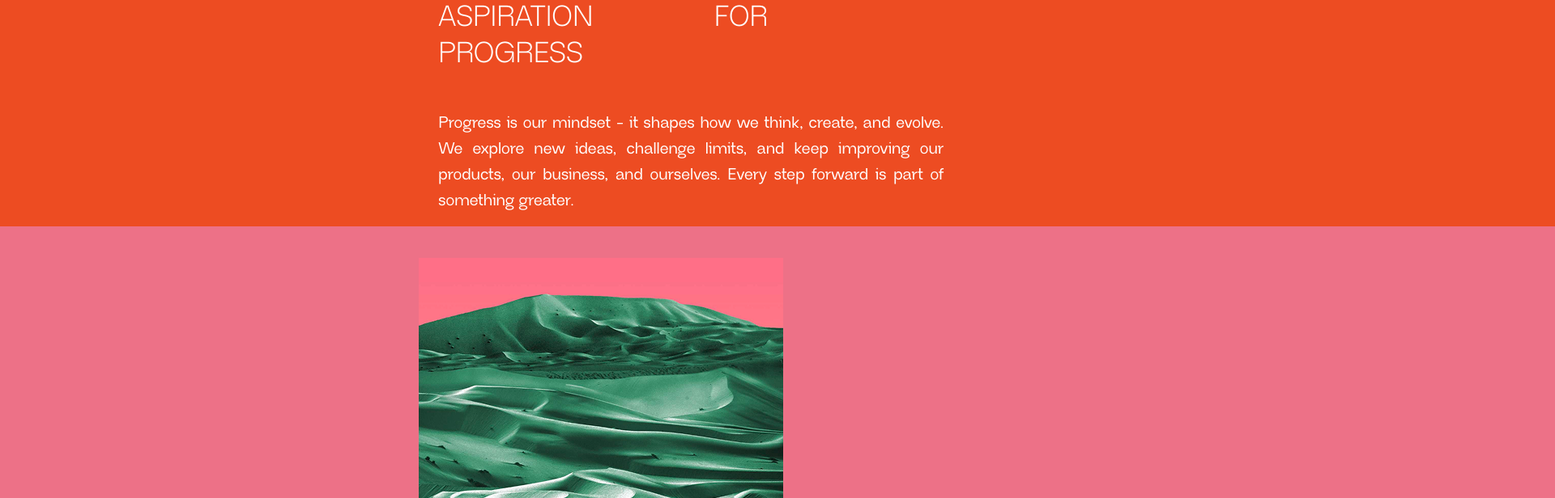
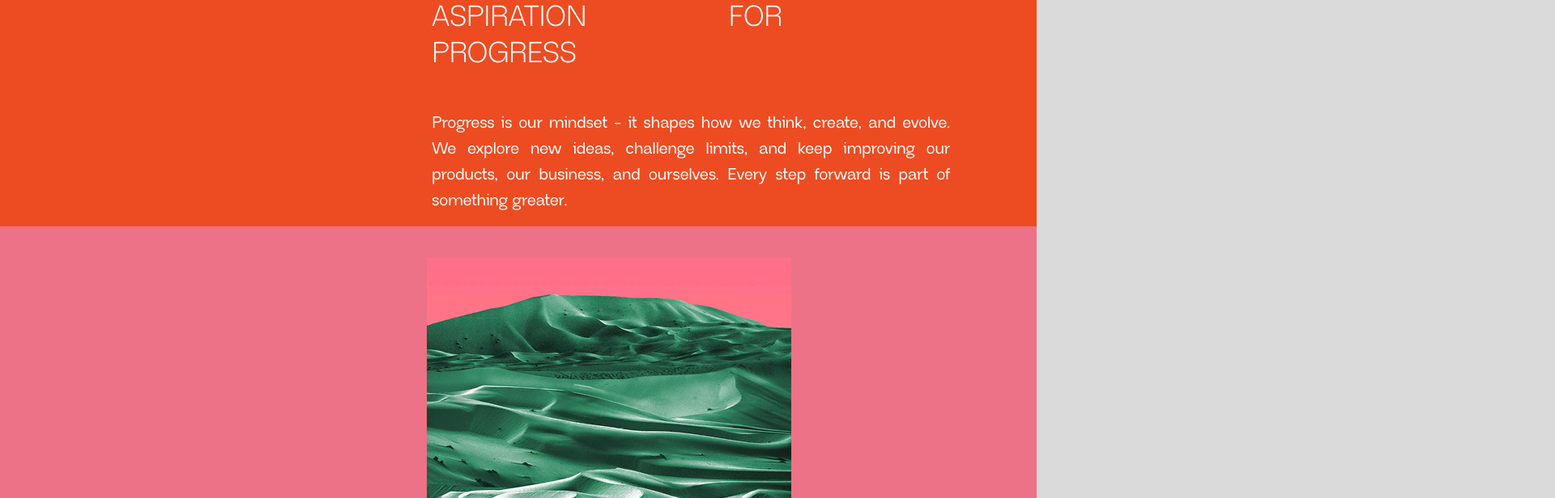
Before and after one commit to burneroff/cocao, a Next.js app: page / in a window 1280 px wide. Shown: the part 6120-6736 px from the top of the page at 81% size, 1920 px wide, since content can reach past the window. Built offline with nearby package versions, Linux system fonts and the light colour scheme.

Commit message:
something ready for deploy

```diff
--- a/app/components/BurgerMenu.tsx
+++ b/app/components/BurgerMenu.tsx
@@ -75,7 +75,7 @@ export default function BurgerMenu({ scrollToSection }: BurgerMenuProps) {
                 onClick={() => handleNavClick(section.id)}
                 className="group relative text-left overflow-hidden" // добавил overflow-hidden, чтобы фон не выходил
               >
-                <span className="relative z-10 text-[56px] md:text-[72px] font-bold uppercase tracking-tight text-[#9F9B96] opacity-80 group-hover:opacity-100 transition-all duration-500 group-hover:text-white">
+                <span className="relative z-10 text-[56px] md:text-[72px] font-bold uppercase tracking-tight text-[#9F9B96] group-hover:opacity-100 transition-all duration-500 group-hover:text-white">
                   {section.label}
                 </span>
                 <span className="absolute left-0 bottom-0 w-full h-1/2 bg-[#0100F4] origin-left scale-x-0 transition-transform duration-500 ease-out group-hover:scale-x-100"></span>
--- a/app/components/NavigationSection.tsx
+++ b/app/components/NavigationSection.tsx
@@ -202,7 +202,11 @@ export default function NavigationSection() {
       )}
 
       {/* Right Content - адаптивная ширина для мобилок и десктопа */}
-      <div className={`flex-1 ${isMobile ? "w-full" : "-ml-[33.333333%]"}`}>
+      <div
+        className={`flex-1 ${
+          isMobile ? "w-full" : "-ml-[33.333333%]"
+        }  overflow-hidden`}
+      >
         {sections.map((section) => {
           const SectionComponent = section.component;
           const sectionData = sections.find((s) => s.id === section.id);
--- a/app/components/sections/Contacts.tsx
+++ b/app/components/sections/Contacts.tsx
@@ -25,7 +25,7 @@ export default function Contacts() {
   };
 
   return (
-    <section className="relative w-full sm:min-h-screen flex justify-center px-4 sm:px-16 lg:px-16 py-16">
+    <section className="relative w-full sm:min-h-[60vh] flex justify-center px-4 sm:px-16 md:px-32 2xl:px-62 py-16">
       <div className="w-full max-w-[910px] flex flex-col justify-center">
         {/* EMAIL */}
         <div className="flex flex-col mb-10">
--- a/app/components/sections/Team.tsx
+++ b/app/components/sections/Team.tsx
@@ -62,9 +62,9 @@ const testimonials = [
 ];
 export default function Team() {
   return (
-    <section className="relative w-full overflow-x-hidden px-4 md:px-8 lg:px-16 py-8 md:py-12 lg:py-16">
+    <section className="relative w-ful overflow-x-hidden px-4 md:px-8 lg:px-16 py-8 md:py-12 lg:py-16">
       {/* FRAME + CROSSES BLOCK */}
-      <div className="relative mt-12 md:mt-24 lg:mt-[180px] mb-16 md:mb-32 lg:mb-[300px] flex justify-end">
+      <div className="relative mt-24 mb-24 md:mt-24 md:mb-36 flex justify-end">
         <div className="relative w-[120px] h-[120px] md:w-[150px] md:h-[150px] lg:w-[184px] lg:h-[184px]">
           <Image
             src="/frames/frame_team_1.png"
@@ -87,7 +87,7 @@ export default function Team() {
       </div>
       <AnimatedTestimonials testimonials={testimonials} />
       {/* ВТОРАЯ РАМКА */}
-      <div className="relative mt-12 md:mt-24 lg:mt-[180px] mb-8 md:mb-16 lg:mb-[300px] flex justify-center">
+      <div className="relative mt-24 mb-24 md:mt-32 md:mb-32 flex justify-center">
         <div className="relative w-[120px] h-[120px] md:w-[150px] md:h-[150px] lg:w-[184px] lg:h-[184px]">
           <Image
             src="/frames/frame_team_2.png"
--- a/app/components/sections/Values.tsx
+++ b/app/components/sections/Values.tsx
@@ -33,7 +33,7 @@ const valuesData: ValueSection[] = [
     bgColor: "#FBC500",
   },
   {
-    title: "OWNERSHIP & INTEGRITY",
+    title: "OWNERSHIP &<br/> INTEGRITY",
     subtitle:
       "We take responsibility for our actions and results. Freedom comes with accountability, and integrity defines how we work. We learn from mistakes, act with honesty, and earn trust through consistency.",
     image: "/values/value_4.png",
@@ -219,13 +219,13 @@ export default function Values() {
                   src={value.image}
                   alt={value.title}
                   fill
-                  className="object-contain"
+                  className="object-contain ml-[10px] 2xl:ml-[50px] "
                   sizes="(max-width: 640px) 280px, (max-width: 768px) 320px, (max-width: 1024px) 380px, (max-width: 1280px) 420px, (max-width: 1536px) 450px, 450px"
                 />
 
                 {/* Подзаголовок с подчеркиванием - абсолютно позиционирован */}
                 <div
-                  className="absolute text-white hidden 2xl:block"
+                  className="absolute text-white hidden 2xl:block  2xl:ml-[30px]"
                   style={{
                     left: "300px",
                     top: "120px",
@@ -258,7 +258,7 @@ export default function Values() {
               <div className="flex flex-col 2xl:flex-row items-center md:items-start 2xl:items-start gap-4 md:gap-6 2xl:gap-[15px] w-full 2xl:w-auto">
                 {/* Заголовок - всегда показываем на мобильных, на десктопе справа от картинки */}
                 <h2
-                  className="text-white text-center 2xl:text-left px-6"
+                  className="text-white text-center 2xl:text-left px-4  2xl:ml-[30px]"
                   style={{
                     fontWeight: 400,
                     fontStyle: "normal",
@@ -269,7 +269,7 @@ export default function Values() {
                     textAlignLast: "justify",
                     textTransform: "uppercase",
                     width: "100vw",
-                    maxWidth: "455px",
+                    maxWidth: "465px",
                     marginTop: "5px",
                     display: "block",
                   }}
@@ -277,9 +277,9 @@ export default function Values() {
                 />
 
                 {/* Подзаголовок для устройств меньше 1400px (скрыт на десктопе 1400+) */}
-                <div className="2xl:hidden w-full max-w-2xl mx-auto px-6 mt-4 md:mt-6">
+                <div className="2xl:hidden w-full max-w-2xl mx-auto px-4 mt-4 md:mt-6">
                   <p
-                    className="text-white text-justify"
+                    className="text-white text-justify "
                     style={{
                       fontWeight: 500,
                       fontStyle: "normal",
--- a/app/components/ui/animated-testimonials.tsx
+++ b/app/components/ui/animated-testimonials.tsx
@@ -47,9 +47,9 @@ export const AnimatedTestimonials = ({
 
   return (
     <div className="mx-auto max-w-sm px-4 py-20 font-sans antialiased md:max-w-4xl md:px-8 lg:px-12">
-      <div className="relative grid grid-cols-1 gap-20 xl:grid-cols-2">
+      <div className="relative grid grid-cols-1 gap-10 md:gap-20 xl:grid-cols-2">
         <div>
-          <div className="relative h-100 w-full max-w-sm">
+          <div className="relative h-80 md:h-100 w-full max-w-sm">
             <AnimatePresence>
               {testimonials.map((testimonial, index) => (
                 <motion.div
@@ -99,8 +99,8 @@ export const AnimatedTestimonials = ({
                     <Image
                       src={testimonial.src}
                       alt={testimonial.name}
-                      width={500}
-                      height={500}
+                      width={600}
+                      height={600}
                       draggable={false}
                       className={`h-full w-full rounded-3xl object-cover object-center transition-all duration-300 ${
                         // Активная картинка цветная только при наведении
```
